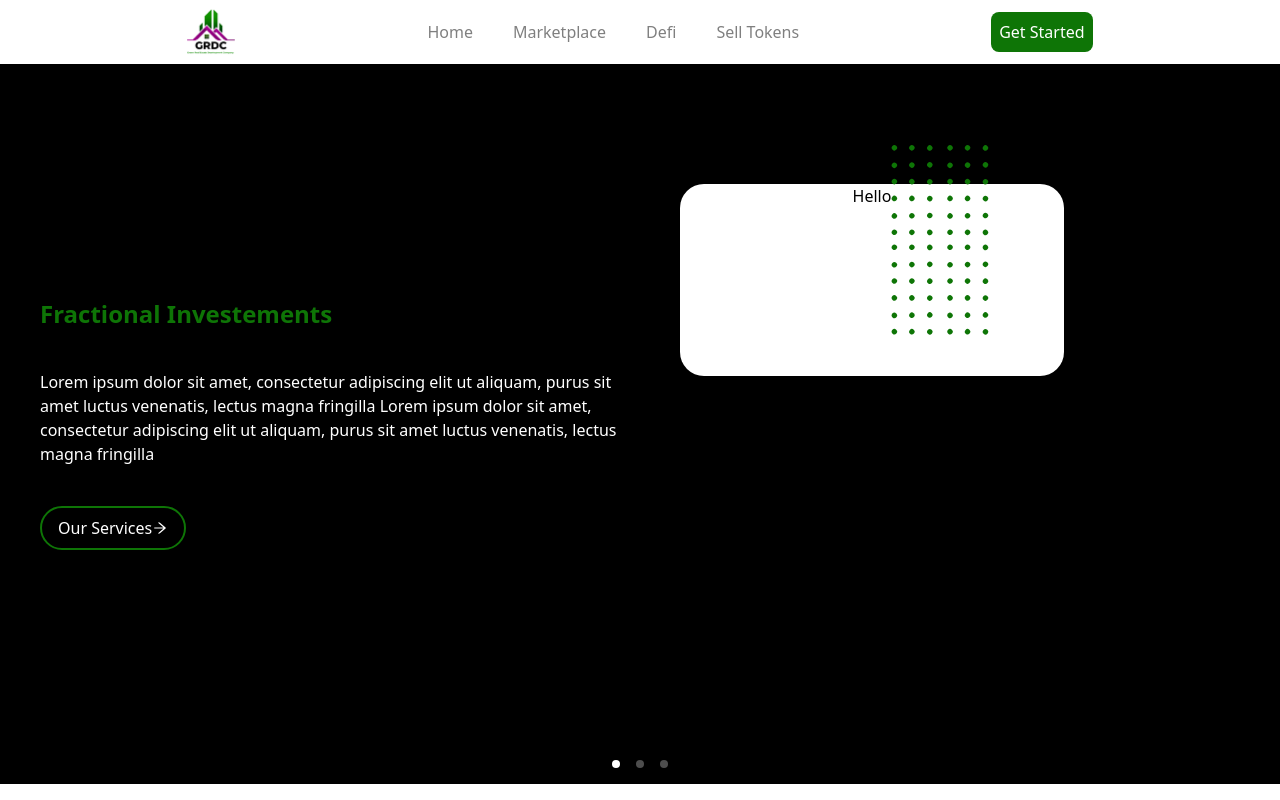
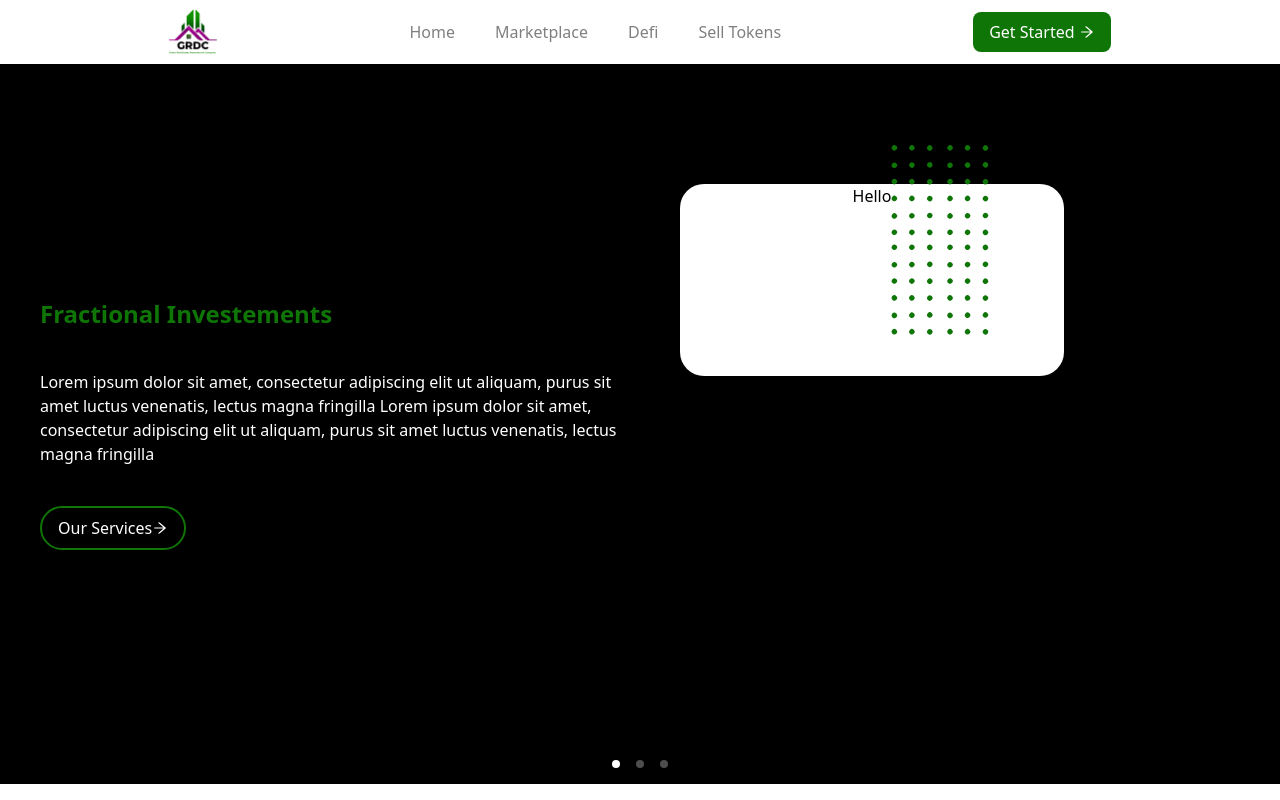
Before and after one commit to Mogakamo/GRDC-landing, a Next.js app: page / in a window 1280 px wide. Shown: the top 800 px of the page. Built offline with nearby package versions, Linux system fonts and the light colour scheme.

Commit message:
Finished with the Navbar button

```diff
--- a/components/NavBar.jsx
+++ b/components/NavBar.jsx
@@ -1,6 +1,7 @@
 import React from "react";
 import Image from "next/image";
 import Link from "next/link";
+import { AiOutlineArrowRight } from "react-icons/ai";
 
 const NavBar = () => {
   return (
@@ -28,8 +29,14 @@ const NavBar = () => {
           </li>
         </ul>
 
-        <button className="hidden sm:block md:block bg-[#0E7506] text-white p-2 rounded-lg">
-          <Link href="/register">Get Started</Link>
+        <button
+          className="sm:block md:block bg-[#0E7506] text-white
+              p-2 rounded-lg flex"
+        >
+          <div className="flex items-center space-x-1 px-2">
+            <Link href="/register">Get Started</Link>
+            <AiOutlineArrowRight />
+          </div>{" "}
         </button>
       </div>
     </div>
```
